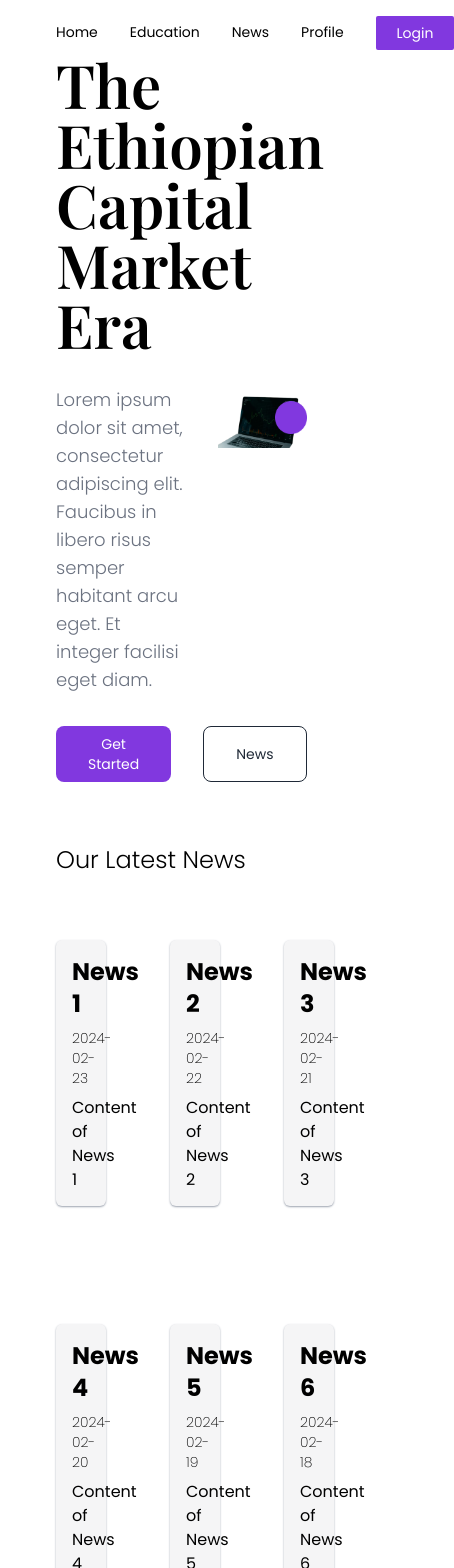
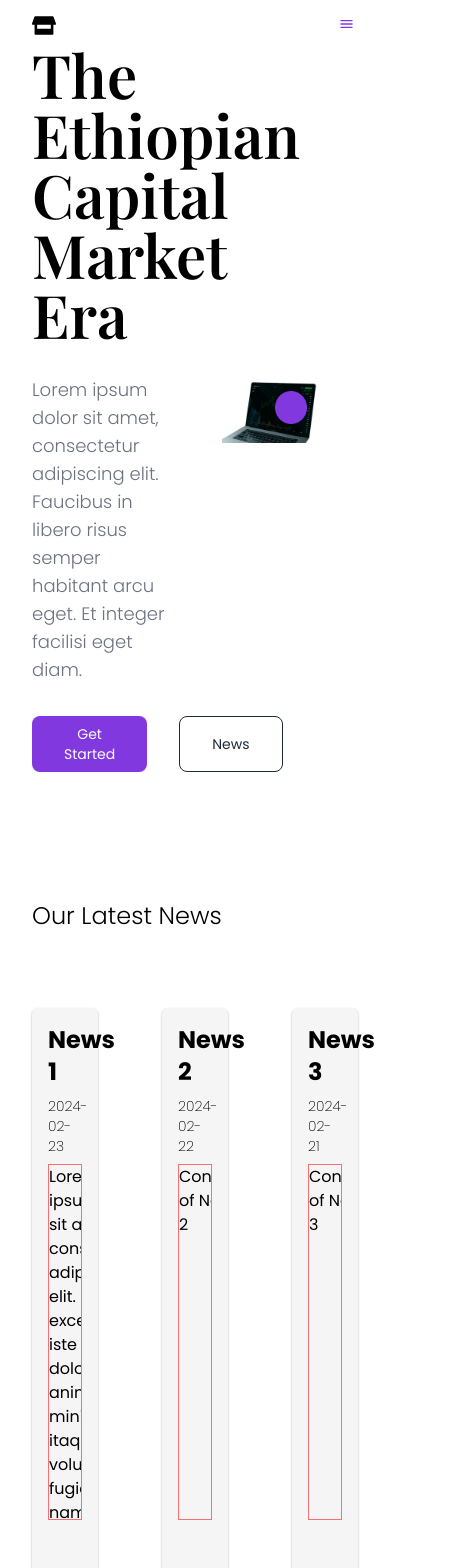
Before and after one commit to biniam55/Team-project-Capital-Market, a Next.js app: page / in a window 390 px wide. Shown: the top 1568 px of the page, 454 px wide, since content can reach past the window. Built offline with nearby package versions, Linux system fonts and the light colour scheme.

Commit message:
Adding responsiveness to the navbar

```diff
--- a/components/header.tsx
+++ b/components/header.tsx
@@ -5,7 +5,7 @@ import Hero from "./hero";
 const Header = () => {
   return (
     <div className="w-full h-screen">
-      <Navbar />
+      {/* <Navbar /> */}
       <Hero />
     </div>
   );
--- a/components/landingLayout.tsx
+++ b/components/landingLayout.tsx
@@ -1,10 +1,12 @@
 import React from "react";
 import Header from "./header";
 import News from "./news";
+import Navbar from "./navbar";
 
 const LandingPageLayout = () => {
   return (
-    <div className="px-14 text-poppins">
+    <div className="px-8 md:px-14 text-poppins">
+      <Navbar />
       <Header />
       <News />
     </div>
--- a/components/navbar.tsx
+++ b/components/navbar.tsx
@@ -1,16 +1,32 @@
+"use client";
 import Image from "next/image";
 import Link from "next/link";
-import React from "react";
+import React, { useState } from "react";
 import Logo from "@/assets/img/logo.svg";
+import { IoMdMenu, IoMdClose } from "react-icons/io";
 
 const Navbar = () => {
+  const [isOpen, setIsOpen] = useState(false);
+
+  const toggleMenu = () => {
+    setIsOpen(!isOpen);
+    console.log(isOpen);
+  };
   return (
-    <div className="w-full flex flex-row justify-between py-4 text-sm sticky">
+    <div
+      className={`w-full flex flex-row justify-between py-4 text-sm ${
+        isOpen ? "fixed top-0 left-0 px-8" : "sticky top-0"
+      } transition-all`}
+    >
       <div className="w-6 h-6">
         <Image src={Logo} alt="Capital Market" />
       </div>
-      {/* <div> */}
-      <ul className="flex flex-row gap-8 items-center cursor-pointer">
+      <div
+        className={`md:static md:min-h-fit md:w-auto md:bg-transparent absolute min-h-[60vh] bg-capital-purple left-0 ${
+          isOpen ? "top-0 left-0" : "top-[-1000%]"
+        } w-full flex items-center z-20 px-5 text-black transition-all`}
+      >
+        <ul className="md:flex nav-menu flex-col md:flex-row md:gap-8 gap-16 md:items-center cursor-pointer">
           <li className="nav-item transition-all after:bg-capital-purple">
             Home
           </li>
@@ -27,12 +43,34 @@ const Navbar = () => {
             <Link href={"/login"}>Login</Link>
           </li>
         </ul>
-      <div className="flex md:hidden flex-col gap-1 w-6 h-4 justify-between items-center cursor-pointer">
-        <div className="h-1 w-full bg-capital-purple"></div>
-        <div className="h-1 w-full bg-capital-purple"></div>
-        <div className="h-1 w-full bg-capital-purple"></div>
       </div>
-      {/* </div> */}
+
+      <div
+        className="flex md:hidden flex-col gap-1 w-6 h-4 justify-between items-center cursor-pointer z-50"
+        onClick={toggleMenu}
+      >
+        {!isOpen ? (
+          <IoMdMenu className="text-capital-purple" size={25} />
+        ) : (
+          <IoMdClose className="text-white" />
+        )}
+        {/* <IoMdMenu className="text-capital-purple"/> */}
+        {/* <div
+          className={`h-1 w-full ${
+            isOpen ? "bg-white" : "text-black"
+          } bg-capital-purple`}
+        ></div>
+        <div
+          className={`h-1 w-full ${
+            isOpen ? "bg-white" : "text-black"
+          } bg-capital-purple`}
+        ></div>
+        <div
+          className={`h-1 w-full ${
+            isOpen ? "bg-white" : "text-black"
+          } bg-capital-purple`}
+        ></div> */}
+      </div>
     </div>
   );
 };
--- a/components/news.tsx
+++ b/components/news.tsx
@@ -5,7 +5,8 @@ const news = [
   {
     title: "News 1",
     date: "2024-02-23",
-    content: "Content of News 1",
+    content:
+      "Lorem ipsum dolor sit amet consectetur, adipisicing elit. Sint excepturi iste ullam doloribus animi sunt minima ut itaque voluptatum fugiat velit nam neque error iusto maxime laboriosam doloremque, nesciunt placeat!",
   },
   {
     title: "News 2",
@@ -37,7 +38,7 @@ const news = [
 
 const News = () => {
   return (
-    <div className="h-screen">
+    <div className="h-screen flex flex-col justify-between">
       <h2 className="font-light text-2xl">Our Latest News</h2>
       <div className="grid grid-cols-3 gap-16 h-5/6 mt-16">
         {news.map((data, index) => {
@@ -51,6 +52,9 @@ const News = () => {
           );
         })}
       </div>
+      <h2 className="text-capital-purple text-sm text-center cursor-pointer">
+        More...
+      </h2>
     </div>
   );
 };
--- a/components/newsComponent.tsx
+++ b/components/newsComponent.tsx
@@ -15,7 +15,9 @@ const NewsComponent: React.FC<NewsComponentProps> = ({
     <div className="flex flex-col gap-2 bg-capital-white p-4 rounded-md shadow-sm h-5/6 shadow-gray-400">
       <h2 className="text-2xl font-extrabold">{title}</h2>
       <p className="font-extralight text-sm">{date}</p>
-      <div className="h-4/6">{content}</div>
+      <div className="h-4/6 border flex flex-nowrap flex-grow-0 border-red-400 overflow-hidden">
+        {content}
+      </div>
     </div>
   );
 };
```
Also changed, not shown: app/globals.css (+8 -0 lines). Lines whose indentation alone changed are shown as unchanged.
